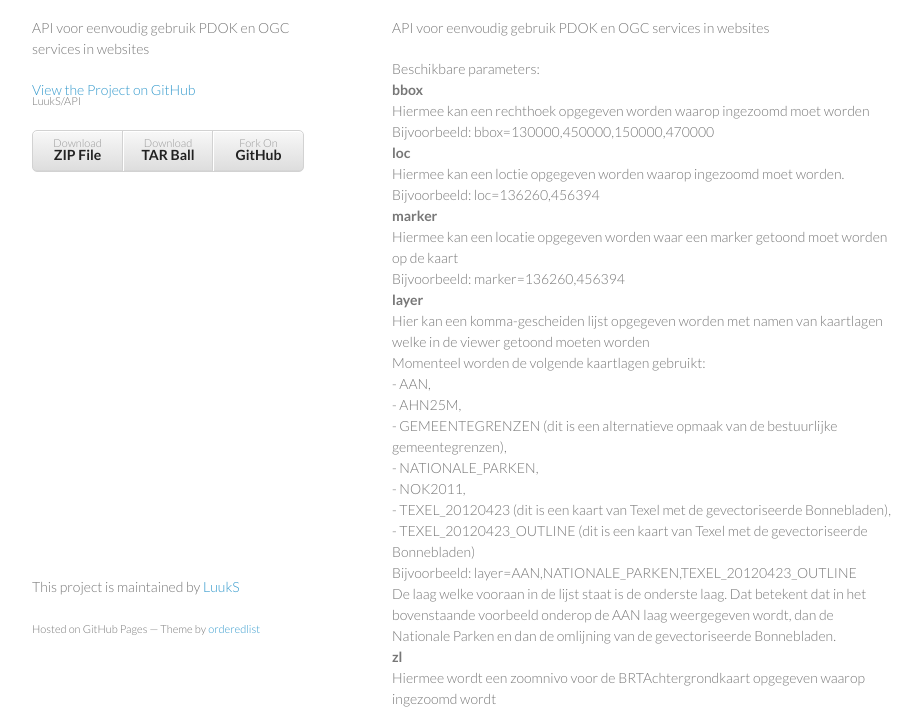
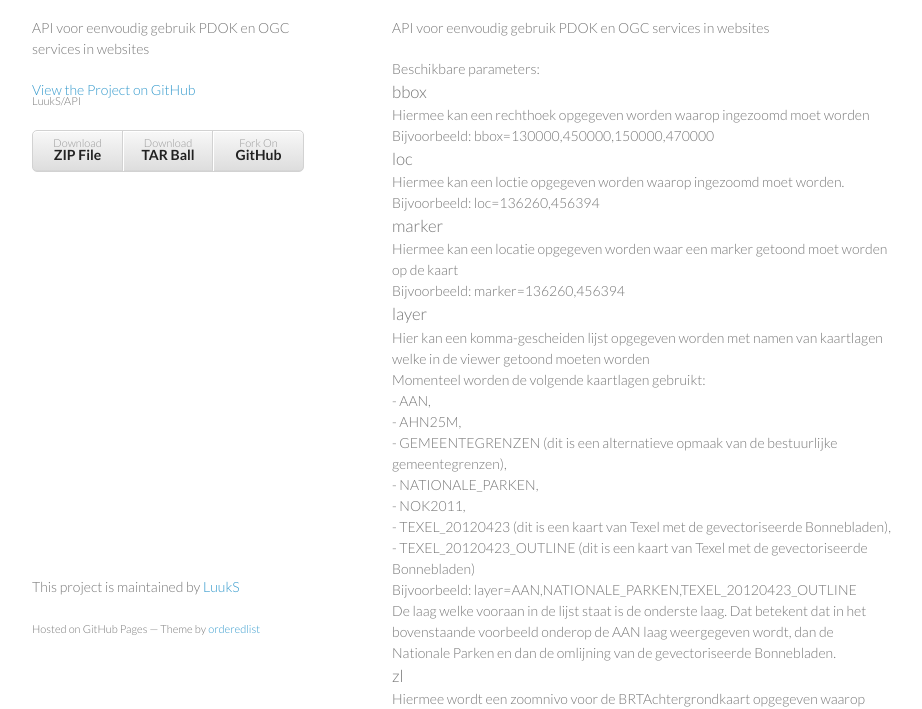
Before and after one commit to LuukS/API, a plain HTML site: page index.html in a window 1280 px wide. Shown: the part 92-801 px from the top of the page, without its empty margins (178-1100 px from the left). Drawn offline with Linux system fonts and the light colour scheme.

Commit message:
Update index.html

```diff
--- a/index.html
+++ b/index.html
@@ -29,16 +29,16 @@
 
 <p>API voor eenvoudig gebruik PDOK en OGC services in websites</p>
 Beschikbare parameters:<BR>
-<b>bbox</b><BR>
+<big>bbox</big><BR>
 Hiermee kan een rechthoek opgegeven worden waarop ingezoomd moet worden<BR>
 Bijvoorbeeld: bbox=130000,450000,150000,470000<BR>
-<b>loc</b><BR>
+<big>loc</big><BR>
 Hiermee kan een loctie opgegeven worden waarop ingezoomd moet worden.<BR>
 Bijvoorbeeld: loc=136260,456394<BR>
-<b>marker</b><BR>
+<big>marker</big><BR>
 Hiermee kan een locatie opgegeven worden waar een marker getoond moet worden op de kaart<BR>
 Bijvoorbeeld: marker=136260,456394<BR>
-<b>layer</b><BR>
+<big>layer</big><BR>
 Hier kan een komma-gescheiden lijst opgegeven worden met namen van kaartlagen welke in de viewer getoond moeten worden<BR>
 Momenteel worden de volgende kaartlagen gebruikt:<BR>
 - AAN,<BR>
@@ -50,7 +50,7 @@ Momenteel worden de volgende kaartlagen gebruikt:<BR>
 - TEXEL_20120423_OUTLINE (dit is een kaart van Texel met de gevectoriseerde Bonnebladen)<BR>
 Bijvoorbeeld: layer=AAN,NATIONALE_PARKEN,TEXEL_20120423_OUTLINE<BR>
 De laag welke vooraan in de lijst staat is de onderste laag. Dat betekent dat in het bovenstaande voorbeeld onderop de AAN laag weergegeven wordt, dan de Nationale Parken en dan de omlijning van de gevectoriseerde Bonnebladen.<BR>
-<b>zl</b><BR>
+<big>zl</big><BR>
 Hiermee wordt een zoomnivo voor de BRTAchtergrondkaart opgegeven waarop ingezoomd wordt<BR>
 Bijvoorbeeld: zl=9
 <h3>Demo URL's:<BR>
```
